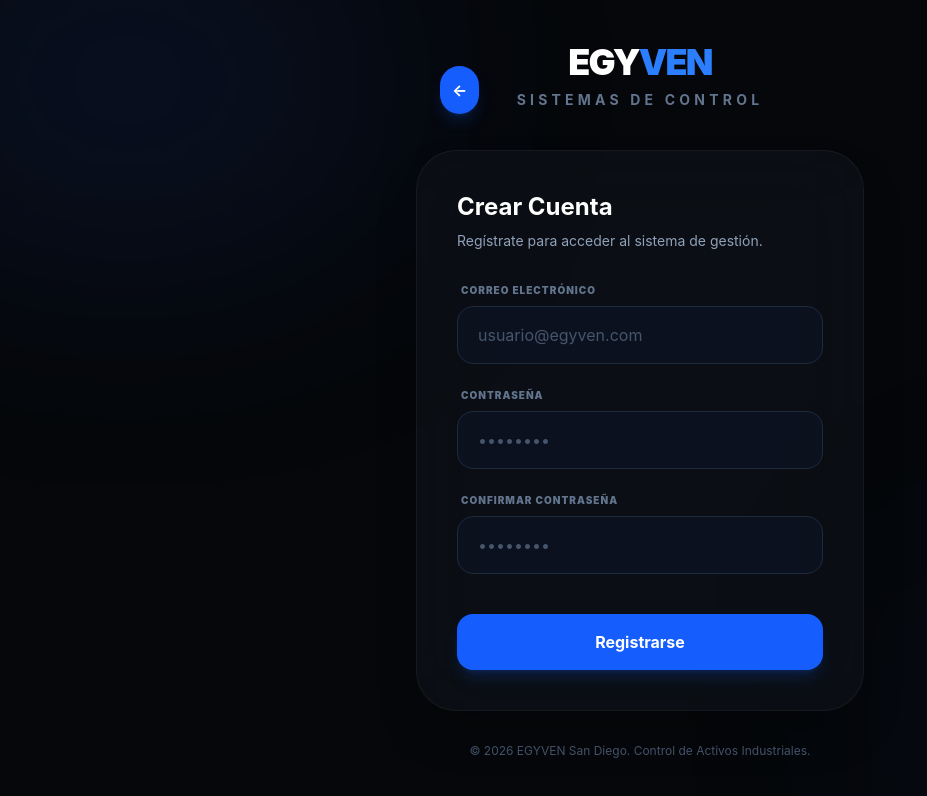
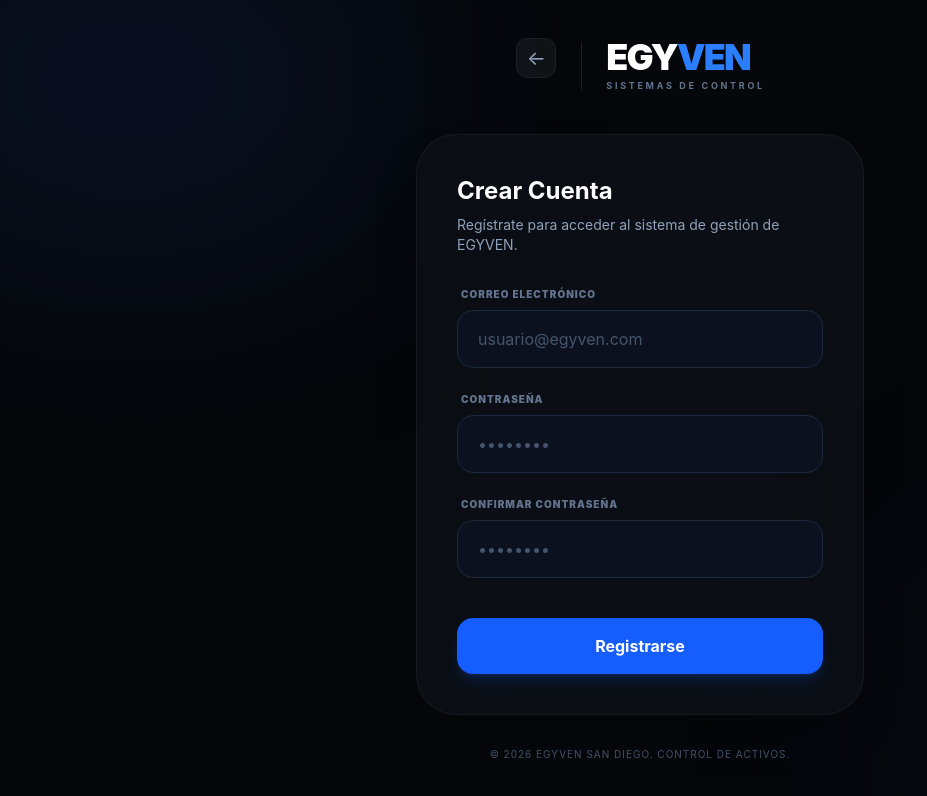
Before and after one commit to mariagarcesg/egyven, a React (Vite) app in the folder client/: page /signup in a window 1280 px wide. Shown: the top 796 px of the page, without its empty margins (0-927 px from the left). Built offline with nearby package versions, Linux system fonts and the light colour scheme.

Commit message:
botones posicionados

```diff
--- a/client/src/views/Login.jsx
+++ b/client/src/views/Login.jsx
@@ -8,27 +8,44 @@
 
   const handleSubmit = (e) => {
     e.preventDefault();
-    // Aquí conectarás con tu backend de Node.js más adelante
     console.log('Intento de login:', { email, password });
-    // Por ahora, simulamos un acceso exitoso al catálogo
     navigate('/');
   };
 
   return (
     <div className="min-h-screen bg-[#05070a] flex items-center justify-center p-6 relative overflow-hidden">
-      {/* Decoración de fondo técnica */}
+      {/* Decoración de fondo */}
       <div className="absolute top-[-10%] left-[-10%] w-[40%] h-[40%] bg-blue-900/20 rounded-full blur-[120px]"></div>
       <div className="absolute bottom-[-10%] right-[-10%] w-[40%] h-[40%] bg-blue-900/10 rounded-full blur-[120px]"></div>
 
       <div className="w-full max-w-md relative z-10">
-        {/* Logo o Nombre de la Empresa */}
-        <div className="text-center mb-10">
-          <h1 className="text-4xl font-black tracking-tighter text-white">
-            EGY<span className="text-blue-500">VEN</span>
-          </h1>
-          <p className="text-slate-500 text-sm mt-2 uppercase tracking-[0.3em] font-bold">
-            Sistemas de Control
-          </p>
+
+        {/* Cabecera con Botón y Logo alineados */}
+        <div className="flex items-center justify-center gap-6 mb-10">
+          {/* Botón de Regreso al lado del Logo */}
+          <button
+            onClick={() => navigate('/')}
+            className="group flex flex-col items-center gap-1 transition-all"
+            title="Volver al inicio"
+          >
+            <div className="w-10 h-10 rounded-xl border border-white/5 bg-white/5 flex items-center justify-center text-slate-400 group-hover:border-blue-500/50 group-hover:text-blue-500 group-hover:bg-blue-500/5 transition-all">
+              <span className="text-xl">←</span>
+            </div>
+            <span className="text-[8px] uppercase font-black tracking-[0.2em] text-slate-600 group-hover:text-blue-500 opacity-0 group-hover:opacity-100 transition-all">
+              Volver
+            </span>
+          </button>
+
+          <div className="h-12 w-[1px] bg-white/10"></div> {/* Separador técnico */}
+
+          <div className="text-left">
+            <h1 className="text-4xl font-black tracking-tighter text-white leading-none">
+              EGY<span className="text-blue-500">VEN</span>
+            </h1>
+            <p className="text-slate-500 text-[9px] mt-1 uppercase tracking-[0.3em] font-bold">
+              Sistemas de Control
+            </p>
+          </div>
         </div>
 
         {/* Tarjeta de Login */}
@@ -39,7 +56,6 @@
           </p>
 
           <form onSubmit={handleSubmit} className="space-y-6">
-            {/* Campo de Email */}
             <div>
               <label className="block text-[10px] uppercase tracking-widest text-slate-500 font-black mb-2 ml-1">
                 Correo Electrónico
@@ -54,7 +70,6 @@
               />
             </div>
 
-            {/* Campo de Contraseña */}
             <div>
               <div className="flex justify-between mb-2 ml-1">
                 <label className="text-[10px] uppercase tracking-widest text-slate-500 font-black">
@@ -74,7 +89,6 @@
               />
             </div>
 
-            {/* Botón de Acción */}
             <button
               type="submit"
               className="w-full bg-blue-600 hover:bg-blue-500 text-white font-bold py-4 rounded-2xl shadow-lg shadow-blue-600/20 transition-all active:scale-[0.98] mt-4"
@@ -84,22 +98,10 @@
           </form>
         </div>
 
-        {/* Footer del Login */}
-        <p className="text-center mt-8 text-slate-600 text-xs">
-          © 2026 EGYVEN San Diego. Control de Activos Industriales.
+        <p className="text-center mt-8 text-slate-600 text-[10px] uppercase tracking-widest">
+          © 2026 EGYVEN San Diego. Control de Activos.
         </p>
       </div>
-
-      {/* Botón de Regreso */}
-      <button
-        onClick={() => {
-          navigate('/');
-          window.scrollTo({ top: 0, behavior: 'smooth' });
-        }}
-        className="absolute top-6 left-6 bg-blue-600 hover:bg-blue-500 text-white font-bold p-3 rounded-full shadow-lg shadow-blue-600/20 transition-all active:scale-[0.98]"
-      >
-        ←
-      </button>
     </div>
   );
 };
--- a/client/src/views/SignUp.jsx
+++ b/client/src/views/SignUp.jsx
@@ -13,48 +13,53 @@
       alert('Las contraseñas no coinciden');
       return;
     }
-    // Aquí conectarás con tu backend de Node.js más adelante
     console.log('Intento de registro:', { email, password });
     navigate('/');
   };
 
   return (
     <div className="min-h-screen bg-[#05070a] flex items-center justify-center p-6 relative overflow-hidden">
-      {/* Decoración de fondo técnica */}
+      {/* Decoración de fondo */}
       <div className="absolute top-[-10%] left-[-10%] w-[40%] h-[40%] bg-blue-900/20 rounded-full blur-[120px]"></div>
       <div className="absolute bottom-[-10%] right-[-10%] w-[40%] h-[40%] bg-blue-900/10 rounded-full blur-[120px]"></div>
 
       <div className="w-full max-w-md relative z-10">
-        {/* Botón de Regreso */}
+
+        {/* Cabecera con Botón y Logo alineados (Igual que en Login) */}
+        <div className="flex items-center justify-center gap-6 mb-10">
           <button
-          onClick={() => {
-            navigate('/');
-            window.scrollTo({ top: 0, behavior: 'smooth' });
-          }}
-          className="absolute top-6 left-6 bg-blue-600 hover:bg-blue-500 text-white font-bold p-3 rounded-full shadow-lg shadow-blue-600/20 transition-all active:scale-[0.98]"
+            onClick={() => navigate('/')}
+            className="group flex flex-col items-center gap-1 transition-all"
+            title="Volver al inicio"
           >
-          ←
+            <div className="w-10 h-10 rounded-xl border border-white/5 bg-white/5 flex items-center justify-center text-slate-400 group-hover:border-blue-500/50 group-hover:text-blue-500 group-hover:bg-blue-500/5 transition-all">
+              <span className="text-xl">←</span>
+            </div>
+            <span className="text-[8px] uppercase font-black tracking-[0.2em] text-slate-600 group-hover:text-blue-500 opacity-0 group-hover:opacity-100 transition-all">
+              Volver
+            </span>
           </button>
 
-        {/* Logo o Nombre de la Empresa */}
-        <div className="text-center mb-10">
-          <h1 className="text-4xl font-black tracking-tighter text-white">
+          <div className="h-12 w-[1px] bg-white/10"></div>
+
+          <div className="text-left">
+            <h1 className="text-4xl font-black tracking-tighter text-white leading-none">
               EGY<span className="text-blue-500">VEN</span>
             </h1>
-          <p className="text-slate-500 text-sm mt-2 uppercase tracking-[0.3em] font-bold">
+            <p className="text-slate-500 text-[9px] mt-1 uppercase tracking-[0.3em] font-bold">
               Sistemas de Control
             </p>
+          </div>
         </div>
 
         {/* Tarjeta de Registro */}
         <div className="bg-[#0d1117]/80 backdrop-blur-2xl border border-white/5 p-10 rounded-[2.5rem] shadow-2xl">
           <h2 className="text-2xl font-bold text-white mb-2">Crear Cuenta</h2>
           <p className="text-slate-400 text-sm mb-8">
-            Regístrate para acceder al sistema de gestión.
+            Regístrate para acceder al sistema de gestión de EGYVEN.
           </p>
 
           <form onSubmit={handleSubmit} className="space-y-6">
-            {/* Campo de Email */}
             <div>
               <label className="block text-[10px] uppercase tracking-widest text-slate-500 font-black mb-2 ml-1">
                 Correo Electrónico
@@ -69,7 +74,6 @@
               />
             </div>
 
-            {/* Campo de Contraseña */}
             <div>
               <label className="block text-[10px] uppercase tracking-widest text-slate-500 font-black mb-2 ml-1">
                 Contraseña
@@ -84,7 +88,6 @@
               />
             </div>
 
-            {/* Campo de Confirmar Contraseña */}
             <div>
               <label className="block text-[10px] uppercase tracking-widest text-slate-500 font-black mb-2 ml-1">
                 Confirmar Contraseña
@@ -99,7 +102,6 @@
               />
             </div>
 
-            {/* Botón de Acción */}
             <button
               type="submit"
               className="w-full bg-blue-600 hover:bg-blue-500 text-white font-bold py-4 rounded-2xl shadow-lg shadow-blue-600/20 transition-all active:scale-[0.98] mt-4"
@@ -109,9 +111,8 @@
           </form>
         </div>
 
-        {/* Footer del Registro */}
-        <p className="text-center mt-8 text-slate-600 text-xs">
-          © 2026 EGYVEN San Diego. Control de Activos Industriales.
+        <p className="text-center mt-8 text-slate-600 text-[10px] uppercase tracking-widest">
+          © 2026 EGYVEN San Diego. Control de Activos.
         </p>
       </div>
     </div>
```
Lines whose indentation alone changed are shown as unchanged.
